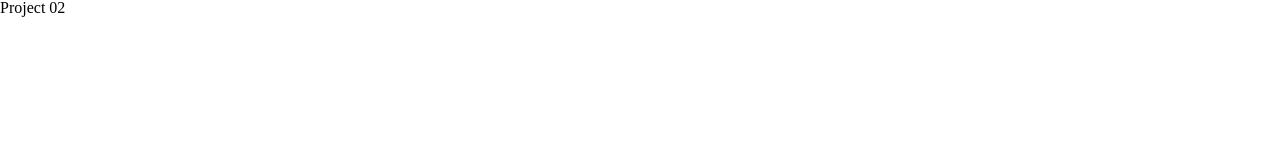
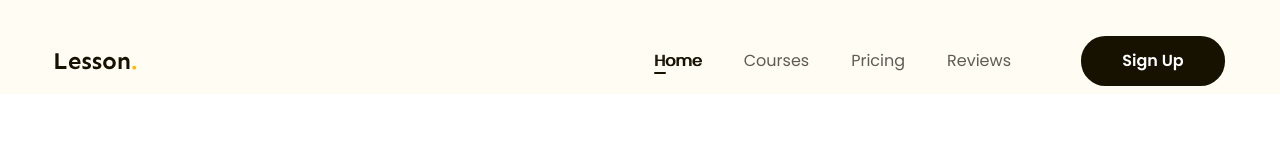
Before and after one commit to baole23520112/project-2, a plain HTML site: page index.html in a window 1280 px wide. Shown: the top 160 px of the page. Drawn offline with Linux system fonts and the light colour scheme.

Commit message:
Create header

```diff
--- a/assets/css/styles.css
+++ b/assets/css/styles.css
@@ -13,4 +13,90 @@ html {
 
 body {
     font-size: 1.6rem;
+    font-family: "Poppins", sans-serif;
 }
+
+/* ==================== Common ====================== */
+a {
+    text-decoration: none;
+}
+
+.main-content {
+    width: 1170px;
+    max-width: calc(100% - 48px); /* enhance when zoom in */
+    margin-left: auto;
+    margin-right: auto;
+}
+
+.btn {
+    display: inline-block;
+    padding: 0 16px;
+    line-height: 50px;
+    min-width: 118px;
+    border-radius: 24.5px;
+    background: #171100;
+    color: #FFF;
+    text-align: center;
+    font-size: 1.6rem;
+    font-weight: 600;
+}
+
+/* =================== Header ===================== */
+.header {
+    background: #FFFCF4;
+}
+
+.header .body {
+    display: flex;
+    align-items: center;
+    padding: 36px 0 8px;
+}
+
+.header.fixed {
+    position: sticky;
+    top: -28px;
+}
+
+.header .nav ul {
+    display: flex;
+}
+
+.nav {
+    margin-left: auto;
+}
+
+.nav ul a {
+    padding: 8px 21px;
+    color: #5f5b53;
+    text-align: center;
+    font-family: Poppins;
+    font-size: 1.6rem;
+    font-weight: 400;
+}
+
+.nav li.active a::before {
+    content: "";
+    display: block;
+    position: absolute;
+    width: 12px;
+    height: 2px;
+    border-radius: 1px;
+    background: #171100;
+    bottom: 6px;
+    left: 21px;
+}
+
+.nav a:hover,
+.nav li.active a {
+    position: relative;
+    color: #171100;
+    text-align: center;
+    font-size: 1.6rem;
+    /* font-weight: 600; */
+    text-shadow: 1px 0 0 currentColor;
+}
+
+.sign-up-btn {
+    margin-left: 49px;
+    min-width: 144px;
+}
--- a/index.html
+++ b/index.html
@@ -9,7 +9,7 @@
         <link rel="preconnect" href="https://fonts.googleapis.com" />
         <link rel="preconnect" href="https://fonts.gstatic.com" crossorigin />
         <link
-            href="https://fonts.googleapis.com/css2?family=Poppins:ital,wght@0,100;0,200;0,300;0,400;0,500;0,600;0,700;0,800;0,900;1,100;1,200;1,300;1,400;1,500;1,600;1,700;1,800;1,900&family=Sen:wght@400..800&display=swap"
+            href="https://fonts.googleapis.com/css2?family=Poppins:ital,wght@0,100;0,200;0,300;0,400;0,500;0,600;0,700;0,800;0,900;1,100;1,200;1,300;1,400;1,500;1,600;1,700;1,800;1,900&family=Sen:wght@700&display=swap"
             rel="stylesheet"
         />
 
@@ -20,6 +20,38 @@
         <link rel="stylesheet" href="./assets/css/styles.css" />
     </head>
     <body>
-        <h1>Project 02</h1>
+        <main style="height: 5000px">
+            <header class="header fixed">
+                <div class="main-content">
+                    <div class="body">
+                        <!-- Logo -->
+                        <img src="./assets/img/logo.svg" alt="Lesson." class="logo">
+
+                        <!-- Navigation -->
+                        <nav class="nav">
+                            <ul>
+                                <li class="active">
+                                    <a href="#!">Home</a>
+                                </li>
+                                <li>
+                                    <a href="#!">Courses</a>
+                                </li>
+                                <li>
+                                    <a href="#!">Pricing</a>
+                                </li>
+                                <li>
+                                    <a href="#!">Reviews</a>
+                                </li>
+                            </ul>
+                        </nav>
+
+                        <!-- Action -->
+                        <div class="action">
+                            <a href="#!" class="btn sign-up-btn">Sign Up</a>
+                        </div>
+                    </div>
+                </div>
+            </header>
+        </main>
     </body>
 </html>
```
Also changed, not shown: assets/img/logo.svg (added).
